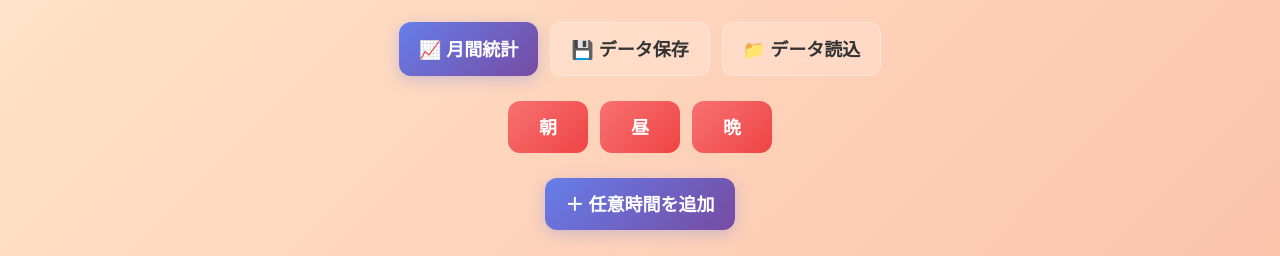
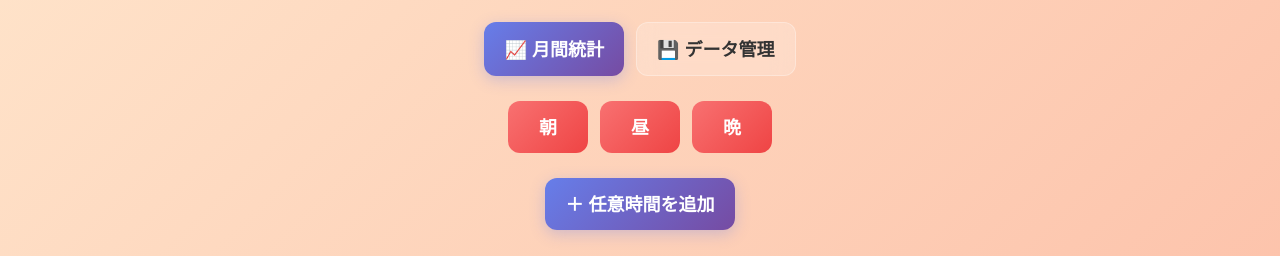
Before and after one commit to ImpRabbit/madication, a plain HTML site: page index.html in a window 1280 px wide. Shown: the part 502-758 px from the top of the page. Drawn offline with Linux system fonts and the light colour scheme; a web font is replaced by a local one.

Commit message:
Update index.html

```diff
--- a/index.html
+++ b/index.html
@@ -556,11 +556,10 @@
     <button type="button" class="btn-primary" onclick="showMonthlyView()" aria-label="月間統計を表示">
       📈 月間統計
     </button>
-        <button type="button" class="btn-secondary" onclick="exportData()" aria-label="データをエクスポート">
-          💾 データ保存
-        </button>
-        <button type="button" class="btn-secondary" onclick="importData()" aria-label="データをインポート">
-          📁 データ読込
+    <button type="button" class="btn-secondary"
+      onclick="document.getElementById('backup-title').scrollIntoView({behavior:'smooth'})"
+      aria-label="データ管理セクションへ移動">
+      💾 データ管理
     </button>
   </div>
 </nav>
```
Lines whose indentation alone changed are shown as unchanged.
